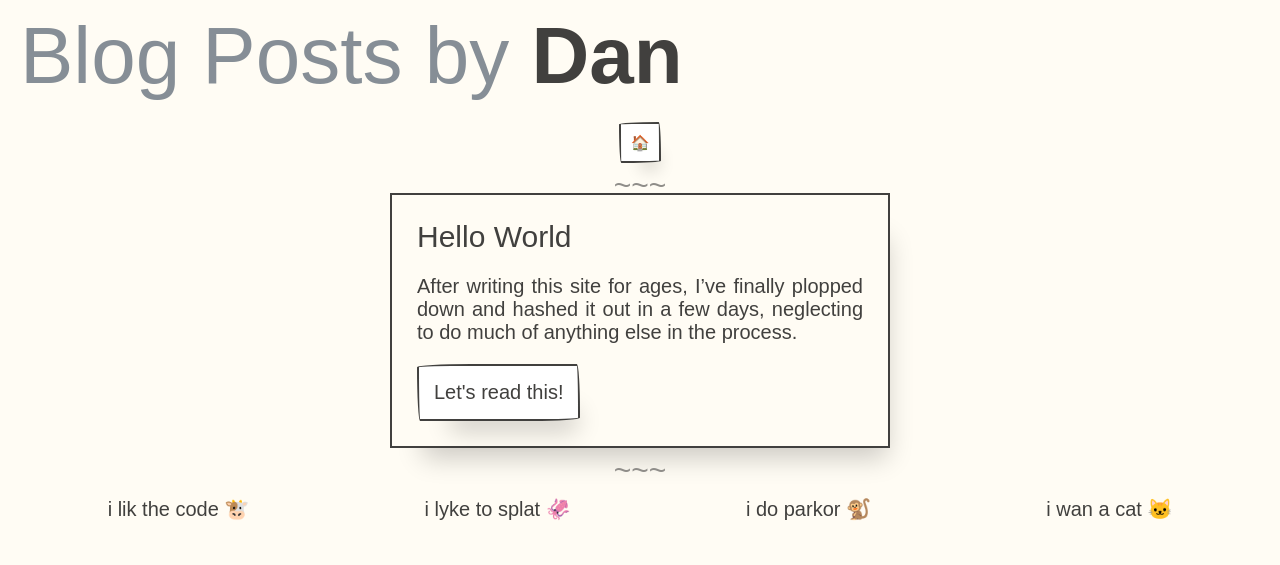
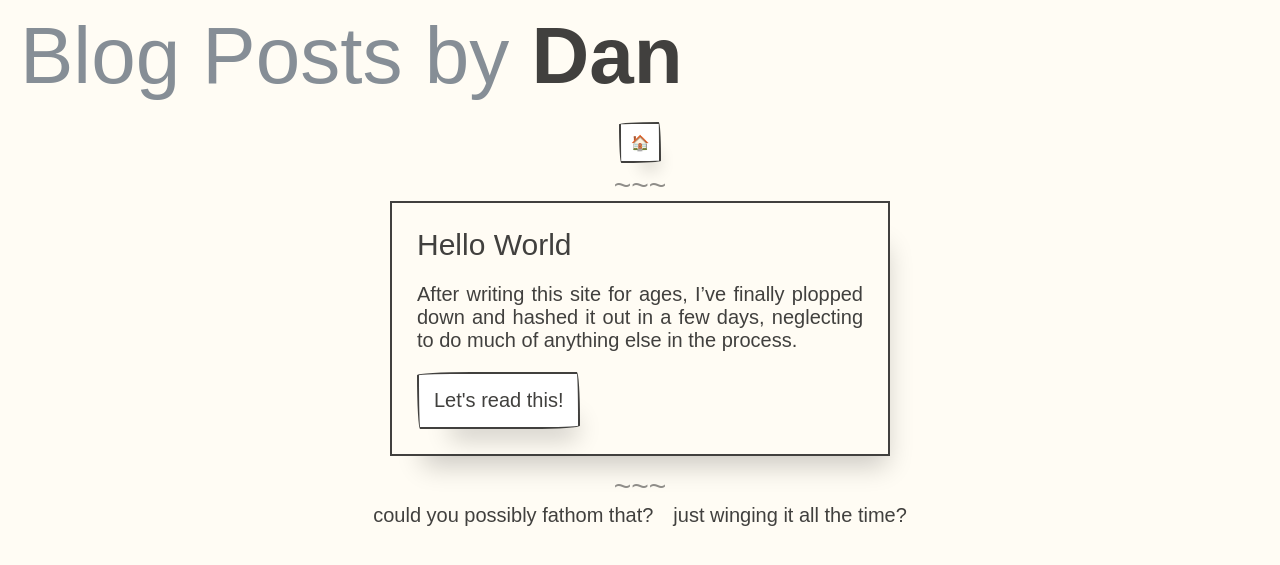
Before and after one commit to loksonarius/loksonarius.github.io, a Jekyll site: the page built from blog.html, in a window 1280 px wide. Shown: the top 565 px of the page. Built offline with Jekyll 4.4.1, drawn with Linux system fonts in a browser that asks for light colours; emoji names are drawn with the system emoji font; some web fonts are replaced.

Commit message:
site: refresh style

```diff
--- a/_includes/footer.html
+++ b/_includes/footer.html
@@ -1,6 +1,4 @@
-<div class="row flex-spaces margin-left margin-right">
-  <p>i lik the code :cow:</p>
-  <p>i lyke to splat :squid:</p>
-  <p>i do parkor :monkey:</p>
-  <p>i wan a cat :cat:</p>
+<div class="row flex-center">
+  <p class="margin-small">could you possibly fathom that?</p>
+  <p class="margin-small">just winging it all the time?</p>
 </div>
--- a/blog.html
+++ b/blog.html
@@ -7,7 +7,7 @@ display_title: Blog Posts by Dan
   {% assign published_posts = site.posts | where: 'published', true %}
   {% if published_posts.size > 0 %}
     {% for post in published_posts %}
-    <div class="card" style="width: 25rem;">
+    <div class="card" style="margin:8px;width:25rem;">
       <div class="card-body">
         <h4 class="card-title">
           {{ post.title }}
```
